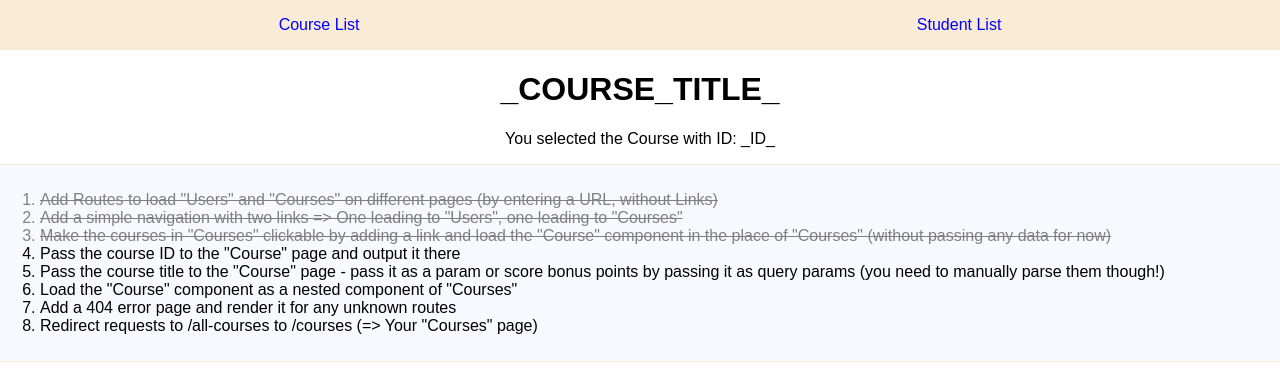
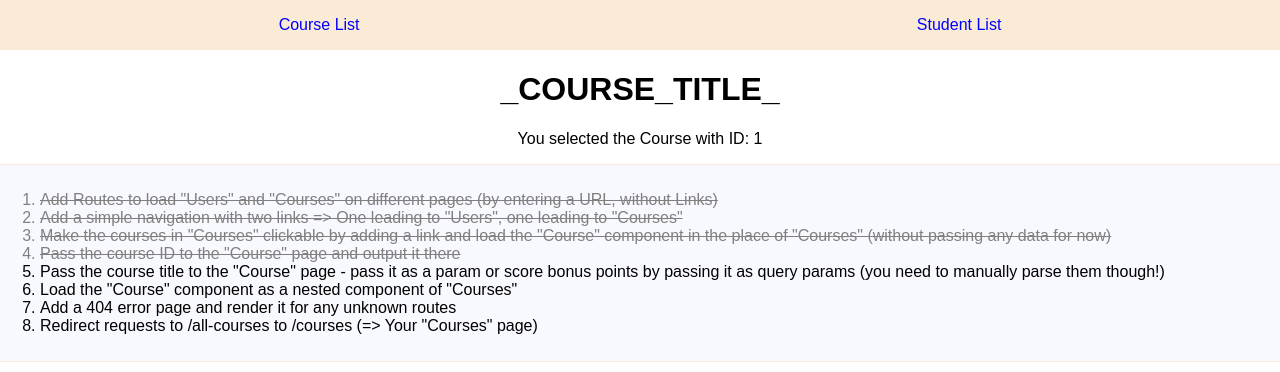
Before and after one commit to drehmke/udemy-react-course, a React (Create React App) app in the folder exercise03-a/: page /course/1 in a window 1280 px wide. Shown: the top 372 px of the page. Built offline with nearby package versions, Linux system fonts and the light colour scheme.

Commit message:
Exercise03 - Repeat to Reinforce - Step 4

```diff
--- a/exercise03-a/src/App.js
+++ b/exercise03-a/src/App.js
@@ -22,10 +22,10 @@ class App extends Component {
         <div>
           <div className="instructions">
             <ol>
-              <li class="done">Add Routes to load "Users" and "Courses" on different pages (by entering a URL, without Links)</li>
-              <li class="done">Add a simple navigation with two links => One leading to "Users", one leading to "Courses"</li>
-              <li class="done">Make the courses in "Courses" clickable by adding a link and load the "Course" component in the place of "Courses" (without passing any data for now)</li>
-              <li>Pass the course ID to the "Course" page and output it there</li>
+              <li className="done">Add Routes to load "Users" and "Courses" on different pages (by entering a URL, without Links)</li>
+              <li className="done">Add a simple navigation with two links => One leading to "Users", one leading to "Courses"</li>
+              <li className="done">Make the courses in "Courses" clickable by adding a link and load the "Course" component in the place of "Courses" (without passing any data for now)</li>
+              <li className="done">Pass the course ID to the "Course" page and output it there</li>
               <li>Pass the course title to the "Course" page - pass it as a param or score bonus points by passing it as query params (you need to manually parse them though!)</li>
               <li>Load the "Course" component as a nested component of "Courses"</li>
               <li>Add a 404 error page and render it for any unknown routes</li>
--- a/exercise03-a/src/containers/Course/Course.js
+++ b/exercise03-a/src/containers/Course/Course.js
@@ -1,14 +1,16 @@
 import React, { Component } from 'react';
+import { withRouter } from 'react-router-dom'
 
 class Course extends Component {
+
     render () {
         return (
             <div>
                 <h1>_COURSE_TITLE_</h1>
-                <p>You selected the Course with ID: _ID_</p>
+                <p>You selected the Course with ID: {this.props.match.params.id} </p>
             </div>
         );
     }
 }
 
-export default Course;
+export default withRouter(Course);
```
